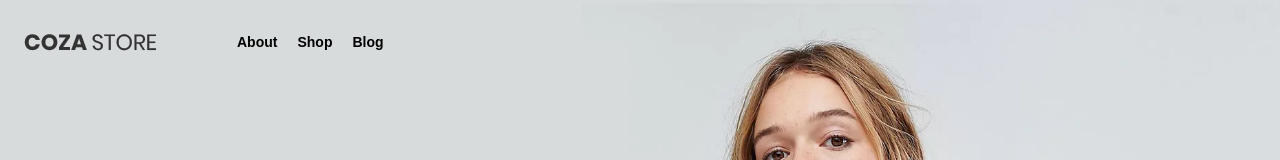
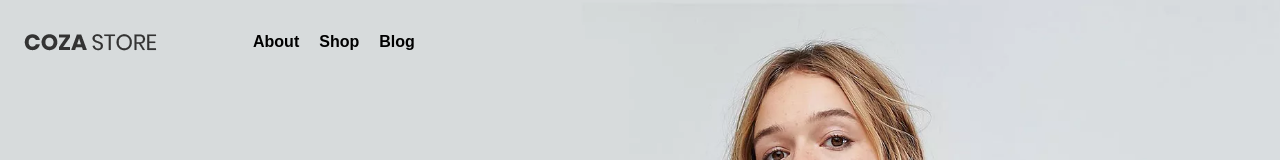
Before and after one commit to quanber123/stores, a React (Vite) app: page / in a window 1280 px wide. Shown: the top 160 px of the page. Built offline with nearby package versions, Linux system fonts and the light colour scheme.

Commit message:
responsive nav

```diff
--- /dev/null
+++ b/src/components/common/Header.css
@@ -0,0 +1,65 @@
+.bars::before {
+  cursor: pointer;
+  position: absolute;
+  content: '';
+  top: 50%;
+  left: 50%;
+  transform: translate(-50%, -50%);
+  width: 28px;
+  height: 3px;
+  background-color: #333333;
+  transform: rotate(0);
+  transition: all 0.3s linear;
+  opacity: 1;
+  z-index: -1;
+}
+.bars:first-child::before {
+  top: 30%;
+}
+.bars:nth-child(3):before {
+  top: 70%;
+}
+.bars.bars.active:nth-child(2)::before {
+  opacity: 0;
+}
+.bars.active:first-child::before {
+  top: 50%;
+  transform: rotate(45deg);
+}
+.bars.active:nth-child(3):before {
+  top: 50%;
+  transform: rotate(-45deg);
+}
+.routes > ul {
+  font-size: 16px;
+  font-family: 700;
+  display: flex;
+  flex-direction: row;
+  align-items: center;
+  gap: 20px;
+  font-weight: 700;
+}
+@media only screen and (max-width: 640px) {
+  .routes {
+    position: fixed;
+    left: 0;
+    top: 0;
+    width: 0%;
+    height: 100%;
+    background-color: rgba(255, 255, 255, 0.8);
+    color: #333333;
+    gap: 80px;
+    transition: width 0.5s, opacity 0.5s;
+    overflow: hidden;
+    z-index: 5;
+  }
+  .routes.active {
+    width: 100%;
+  }
+  .routes > ul {
+    flex-direction: column;
+    align-items: flex-start;
+    font-size: 24px;
+    gap: 40px;
+  }
+}
--- a/src/components/common/Header.tsx
+++ b/src/components/common/Header.tsx
@@ -1,10 +1,18 @@
-import { useState, useEffect, useRef, useLayoutEffect } from 'react';
+import {
+  useState,
+  useEffect,
+  useRef,
+  useLayoutEffect,
+  useCallback,
+} from 'react';
 import logo from '@/assets/images/logo-01.png.webp';
 import { NavLink, Link } from 'react-router-dom';
 import scrollElement from '@/utils/scroll-elements';
 import gsap from 'gsap';
+import './Header.css';
 function Header() {
   const [sticky, setSticky] = useState(false);
+  const [dropdownHeader, setDropdownHeader] = useState(false);
   const imgRef = useRef(null);
   const routeRefs = useRef<Array<HTMLElement | null>>([]);
   useEffect(() => {
@@ -20,6 +28,13 @@ function Header() {
       window.removeEventListener('scroll', stickyFunc);
     };
   }, []);
+  const handleDropdown = useCallback(() => {
+    setDropdownHeader((prevState) => (prevState = !prevState));
+  }, [dropdownHeader]);
+  const changeRoute = () => {
+    handleDropdown();
+    scrollElement();
+  };
   useLayoutEffect(() => {
     const ctx = gsap.context(() => {
       gsap.fromTo(
@@ -63,6 +78,9 @@ function Header() {
       link: 'shop',
     },
     { link: 'blog' },
+    // {
+    //   link: 'contact',
+    // },
   ];
   const route = routes.map((r, index) => {
     return (
@@ -73,8 +91,10 @@ function Header() {
       >
         <NavLink
           to={r.link}
-          className={({ isActive }) => (isActive ? 'text-purple' : '')}
-          onClick={scrollElement}
+          className={({ isActive }) =>
+            isActive ? 'text-purple w-max' : 'w-max'
+          }
+          onClick={changeRoute}
           end
         >
           {r.link}
@@ -84,7 +104,9 @@ function Header() {
   });
   return (
     <nav className={`${sticky ? 'active' : ''}`}>
-      <section className={`container flex items-center  gap-[80px]`}>
+      <section
+        className={`container flex justify-between tablet:justify-start items-center  gap-[80px]`}
+      >
         <div>
           <Link to={`/`}>
             <img
@@ -95,9 +117,19 @@ function Header() {
             />
           </Link>
         </div>
-        <ul className='flex items-center gap-[20px] text-sm font-bold'>
-          {route}
-        </ul>
+        <div
+          className={`tablet:hidden relative w-[48px] h-[48px] cursor-pointer z-10 ${
+            dropdownHeader ? 'block' : 'flex flex-col'
+          }`}
+          onClick={handleDropdown}
+        >
+          <span className={`bars ${dropdownHeader ? 'active' : ''}`}></span>
+          <span className={`bars ${dropdownHeader ? 'active' : ''}`}></span>
+          <span className={`bars ${dropdownHeader ? 'active' : ''}`}></span>
+        </div>
+        <div className={`routes ${dropdownHeader ? `active` : ''}`}>
+          <ul className='p-[16px] h-max'>{route}</ul>
+        </div>
       </section>
     </nav>
   );
--- a/src/components/pages/blog/Blog.tsx
+++ b/src/components/pages/blog/Blog.tsx
@@ -168,11 +168,12 @@ function Blog() {
               >
                 Categories
               </h4>
-              <FaArrowDownWideShort
-                ref={(el: HTMLElement) => (categoryRefs.current[0] = el)}
-                className='text-lg block desktop:hidden hover:text-purple cursor-pointer'
-                onClick={handleDropdown}
-              />
+              <div className='block desktop:hidden'>
+                <FaArrowDownWideShort
+                  className='text-lg hover:text-purple cursor-pointer'
+                  onClick={handleDropdown}
+                />
+              </div>
             </div>
             <div
               className={`${
```
